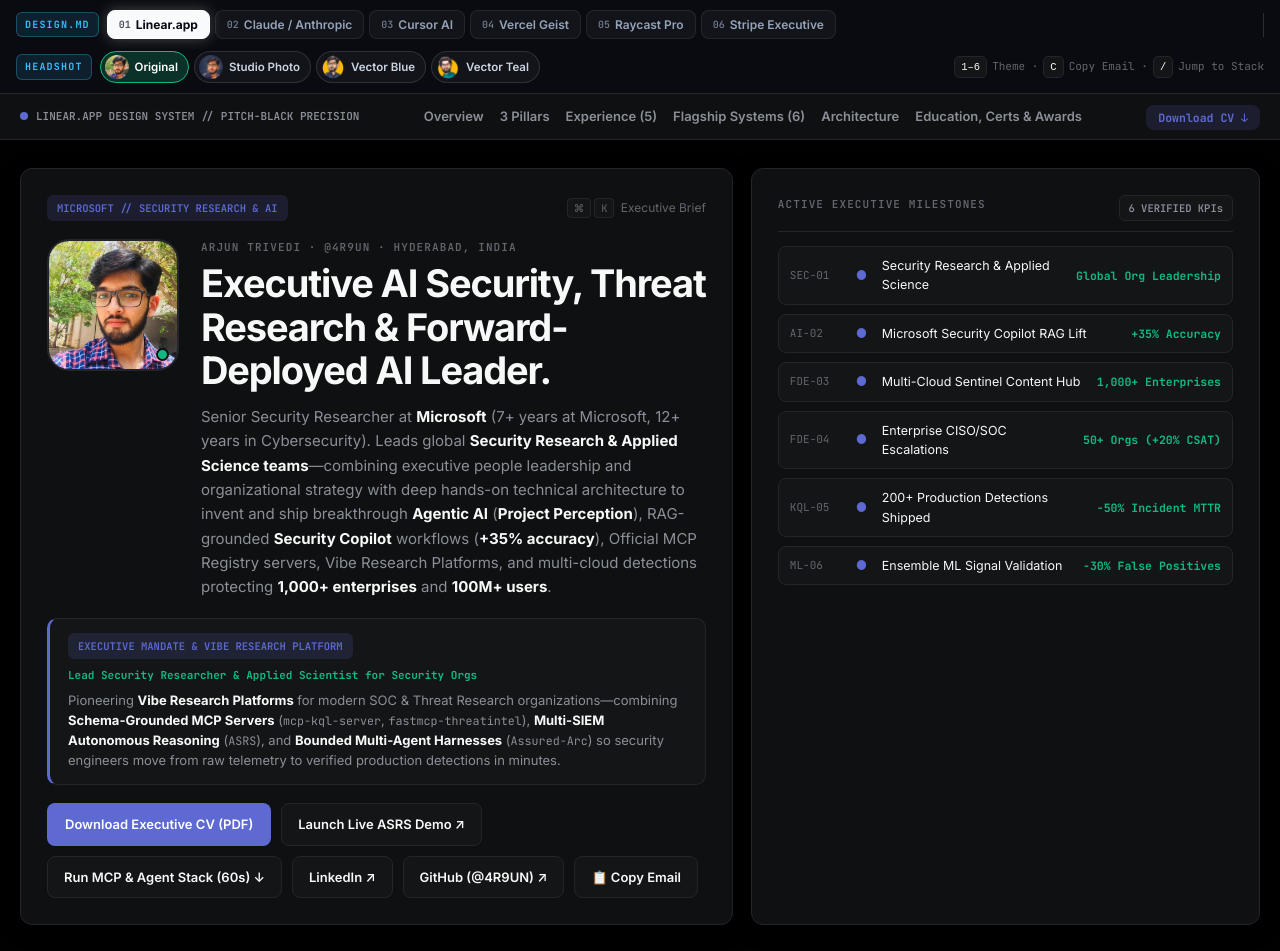
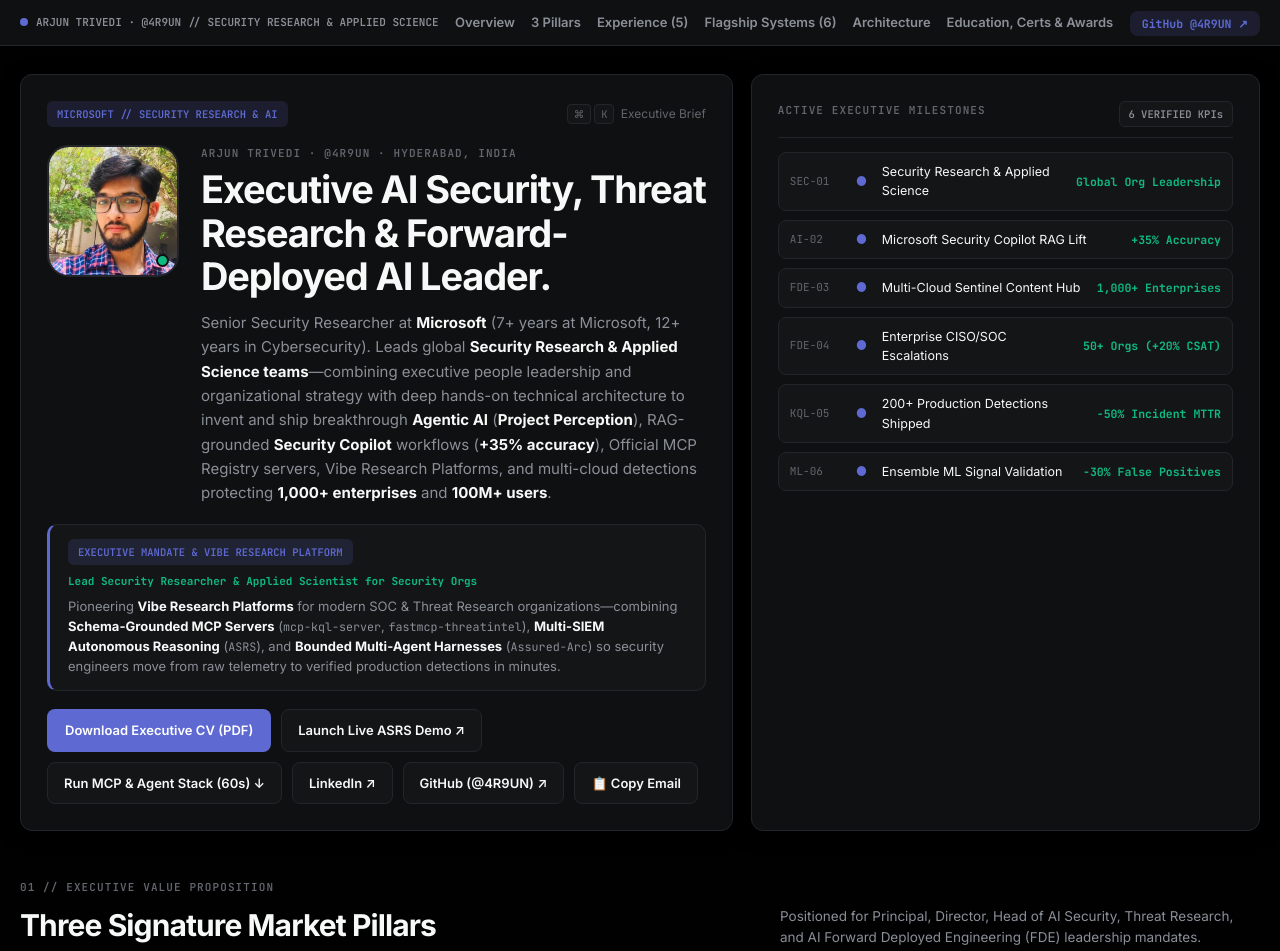
Before and after one commit to 4R9UN/4R9UN.github.io, a plain HTML site: page index.html in a window 1280 px wide. Shown: the top 951 px of the page. Drawn offline with Linux system fonts and the light colour scheme.

Commit message:
Lock Linear.app + Original portrait and remove top design/headshot chooser bar
Co-authored-by: Copilot <223556219+Copilot@users.noreply.github.com>

```diff
--- a/app.js
+++ b/app.js
@@ -210,16 +210,12 @@ adversarial_gates:
     });
   });
 
-  // 10. KEYBOARD SHORTCUTS (1-6 DESIGN SWITCH · C COPY EMAIL · / JUMP TO STACK)
-  const DS_ORDER = ['linear', 'claude', 'cursor', 'vercel', 'raycast', 'stripe'];
+  // 10. KEYBOARD SHORTCUTS (C COPY EMAIL · / JUMP TO STACK)
   window.addEventListener('keydown', (e) => {
     const tag = (e.target && e.target.tagName) ? e.target.tagName.toLowerCase() : '';
     if (tag === 'input' || tag === 'textarea' || e.metaKey || e.ctrlKey || e.altKey) return;
 
-    if (e.key >= '1' && e.key <= '6') {
-      const idx = parseInt(e.key, 10) - 1;
-      if (DS_ORDER[idx]) setDesignSystem(DS_ORDER[idx]);
-    } else if (e.key === 'c' || e.key === 'C') {
+    if (e.key === 'c' || e.key === 'C') {
       const emailBtn = document.getElementById('copy-email-btn');
       if (emailBtn) emailBtn.click();
     } else if (e.key === '/') {
--- a/index.html
+++ b/index.html
@@ -15,74 +15,13 @@
 <body>
 
   <!-- =====================================================================
-       TOP FLOATING DESIGN-MD STUDIO BAR (6 ICONIC DESIGN.MD SYSTEMS + 4 PORTRAITS)
-       ===================================================================== -->
-  <header class="design-studio-bar" role="banner" aria-label="getdesign.md Design System and Portrait Switcher">
-    <div class="studio-bar-container">
-
-      <div class="studio-cluster">
-        <span class="studio-tag">DESIGN.MD</span>
-        <div class="design-switcher" role="tablist" aria-label="Select getdesign.md Design System">
-          <button type="button" class="ds-btn active" role="tab" aria-selected="true" data-design-btn="linear">
-            <span class="ds-idx">01</span> Linear.app
-          </button>
-          <button type="button" class="ds-btn" role="tab" aria-selected="false" data-design-btn="claude">
-            <span class="ds-idx">02</span> Claude / Anthropic
-          </button>
-          <button type="button" class="ds-btn" role="tab" aria-selected="false" data-design-btn="cursor">
-            <span class="ds-idx">03</span> Cursor AI
-          </button>
-          <button type="button" class="ds-btn" role="tab" aria-selected="false" data-design-btn="vercel">
-            <span class="ds-idx">04</span> Vercel Geist
-          </button>
-          <button type="button" class="ds-btn" role="tab" aria-selected="false" data-design-btn="raycast">
-            <span class="ds-idx">05</span> Raycast Pro
-          </button>
-          <button type="button" class="ds-btn" role="tab" aria-selected="false" data-design-btn="stripe">
-            <span class="ds-idx">06</span> Stripe Executive
-          </button>
-        </div>
-      </div>
-
-      <div class="studio-sep" aria-hidden="true"></div>
-
-      <div class="studio-cluster">
-        <span class="studio-tag">HEADSHOT</span>
-        <div class="portrait-switcher" role="group" aria-label="Select Portrait Style">
-          <button type="button" class="pt-btn active" data-avatar-btn="original" data-src="assets/arjun-avatar.jpg" title="Original GitHub Portrait (Default)">
-            <img src="assets/arjun-avatar.jpg" alt="Original portrait thumbnail" />
-            <span>Original</span>
-          </button>
-          <button type="button" class="pt-btn" data-avatar-btn="studio" data-src="assets/arjun-executive-studio.png" title="Studio Executive Headshot (100% Real Features)">
-            <img src="assets/arjun-executive-studio.png" alt="Studio Executive portrait thumbnail" />
-            <span>Studio Photo</span>
-          </button>
-          <button type="button" class="pt-btn" data-avatar-btn="vector-blue" data-src="assets/arjun-vector-blue.png" title="Illustrated Vector Portrait (Blue)">
-            <img src="assets/arjun-vector-blue.png" alt="Vector Blue portrait thumbnail" />
-            <span>Vector Blue</span>
-          </button>
-          <button type="button" class="pt-btn" data-avatar-btn="vector-teal" data-src="assets/arjun-vector-teal.png" title="Illustrated Vector Portrait (Teal)">
-            <img src="assets/arjun-vector-teal.png" alt="Vector Teal portrait thumbnail" />
-            <span>Vector Teal</span>
-          </button>
-        </div>
-      </div>
-
-      <div class="studio-kbd-hint" aria-label="Keyboard Shortcuts">
-        <kbd>1–6</kbd> Theme · <kbd>C</kbd> Copy Email · <kbd>/</kbd> Jump to Stack
-      </div>
-
-    </div>
-  </header>
-
-  <!-- =====================================================================
-       IN-PAGE STICKY SECTION NAVIGATION + SYSTEM BADGE
+       IN-PAGE STICKY SECTION NAVIGATION
        ===================================================================== -->
   <nav class="section-subnav" aria-label="Portfolio Dossier Navigation">
     <div class="subnav-inner">
       <div class="active-ds-indicator">
         <span class="ds-dot"></span>
-        <span id="active-ds-label">LINEAR.APP DESIGN SYSTEM // PITCH-BLACK PRECISION</span>
+        <span id="active-ds-label">ARJUN TRIVEDI · @4R9UN // SECURITY RESEARCH &amp; APPLIED SCIENCE</span>
       </div>
       <div class="subnav-links">
         <a href="#sec-hero">Overview</a>
@@ -93,7 +32,7 @@
         <a href="#sec-credentials">Education, Certs &amp; Awards</a>
       </div>
       <div class="subnav-ctas">
-        <a href="assets/Arjun_Trivedi_Executive_AI_Security_Leader_CV_2026.pdf" download class="subnav-cv-link">Download CV ↓</a>
+        <a href="https://github.com/4R9UN" target="_blank" rel="noopener" class="subnav-cv-link">GitHub @4R9UN ↗</a>
       </div>
     </div>
   </nav>
```
